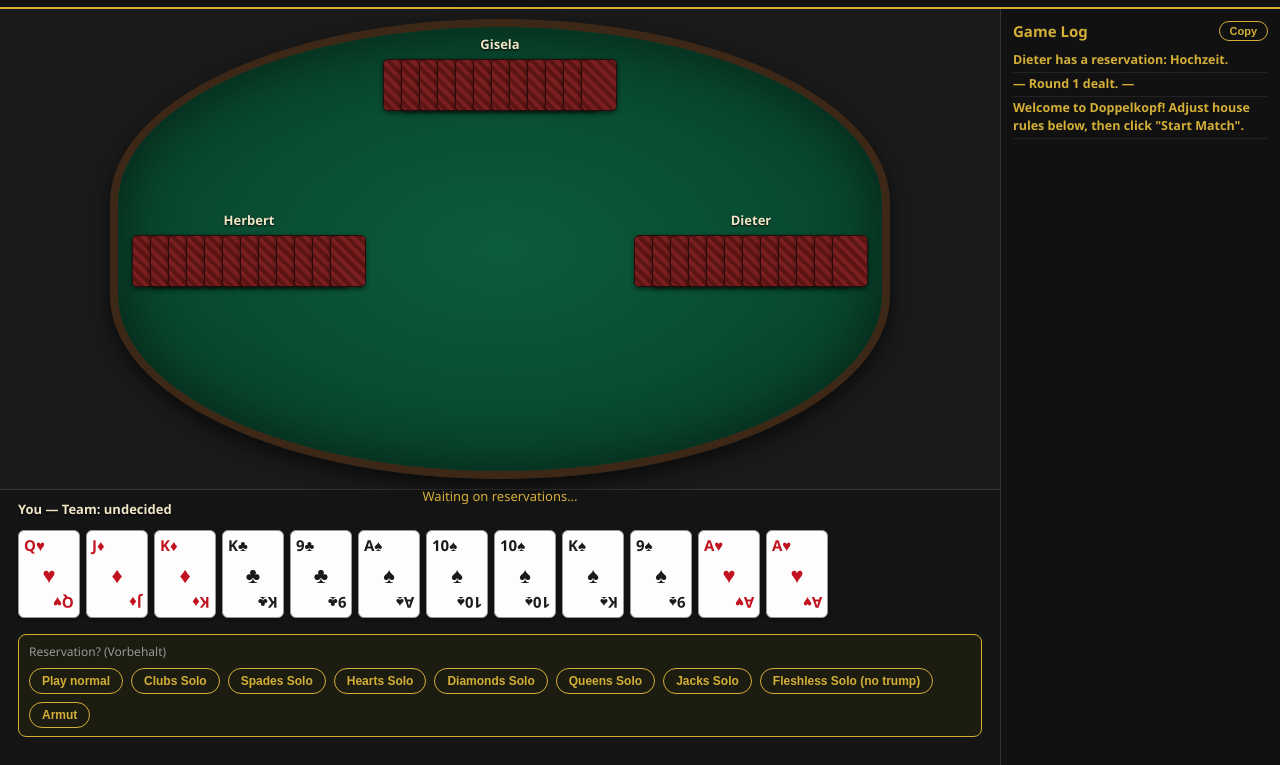
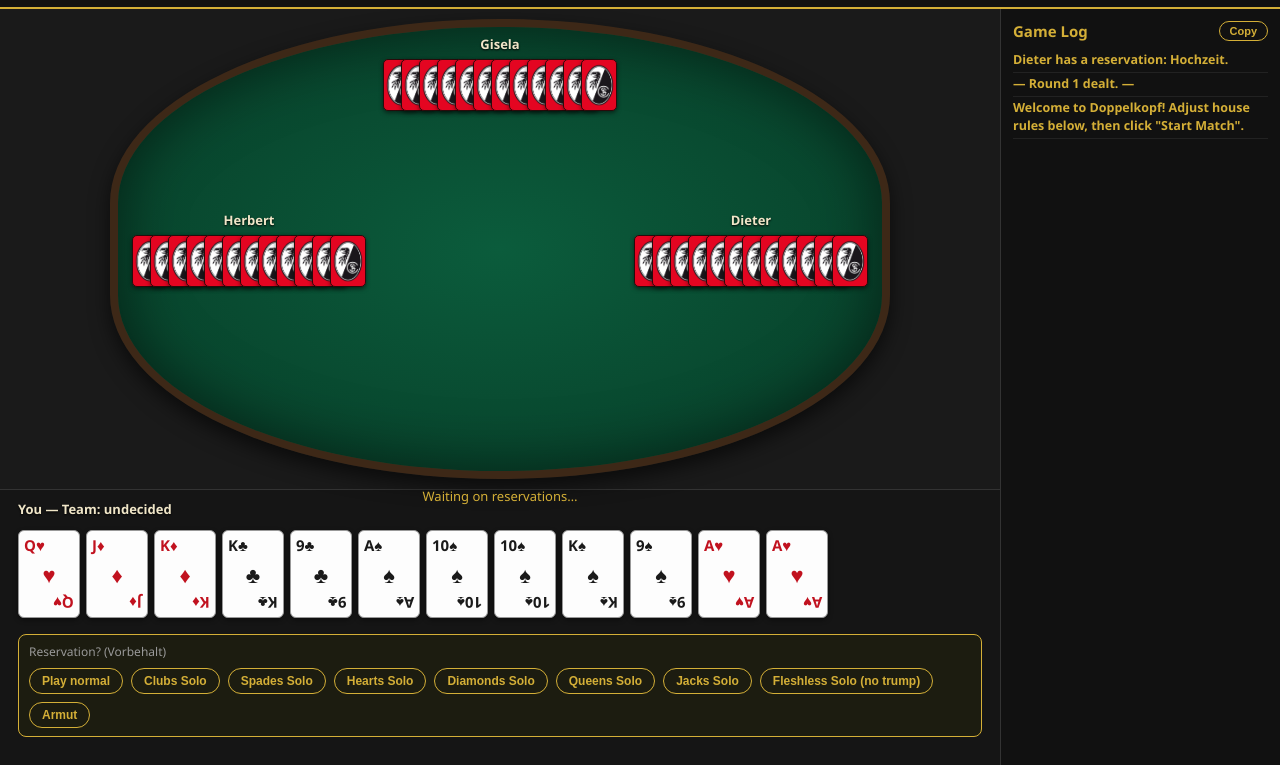
Before and after one commit to kristian-schmidt-scf/doppelkopf-game, a plain HTML site: page index.html in a window 1280 px wide. Both pictures are taken after a click on the button "Start Match". Shown: the part 43-808 px from the top of the page. Drawn offline with Linux system fonts and the light colour scheme.

Commit message:
Use custom crest image for the card back
Replaces the striped-pattern card back with cardback.png.

```diff
--- a/style.css
+++ b/style.css
@@ -131,7 +131,7 @@ main {
   height: 52px;
   margin-left: -18px;
   border-radius: 5px;
-  background: repeating-linear-gradient(45deg, #7a1f1f, #7a1f1f 4px, #5c1414 4px, #5c1414 8px);
+  background: #c8102e url("cardback.png") center / cover no-repeat;
   border: 1px solid #2a0a0a;
   box-shadow: 0 2px 4px rgba(0,0,0,0.5);
 }
```
Also changed, not shown: cardback.png (added).
